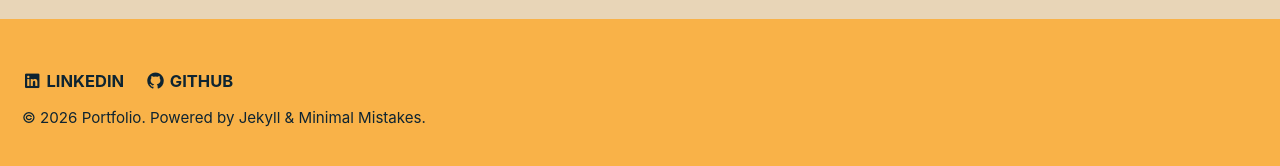
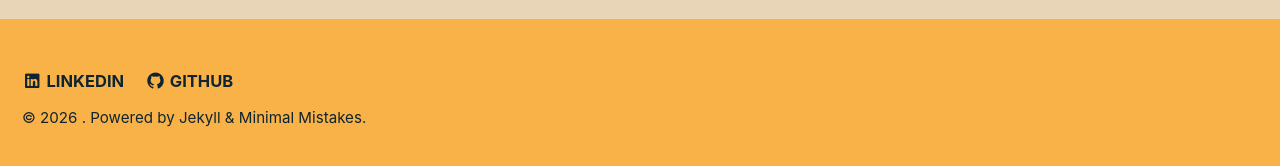
Before and after one commit to McDermott2527/McDermott2527.github.io, a Jekyll site: the page built from _pages/projects.md, in a window 1280 px wide. Shown: the part 726-892 px from the top of the page. Built offline with Jekyll 4.4.1, drawn with Linux system fonts in a browser that asks for light colours.

Commit message:
Remove site title from _config.yml
Removed the site title from the configuration.

```diff
--- a/_config.yml
+++ b/_config.yml
@@ -1,5 +1,5 @@
 # Basic site settings (edit these first)
-title: "Portfolio" # Site title shown in the browser and header
+title: "" # Site title shown in the browser and header
 title_separator: "-"
 subtitle: "Sean's Site for Portfolio" # site tagline that appears below site title in masthead
 description: "A simple portfolio starter for games students." # Short site summary
```
